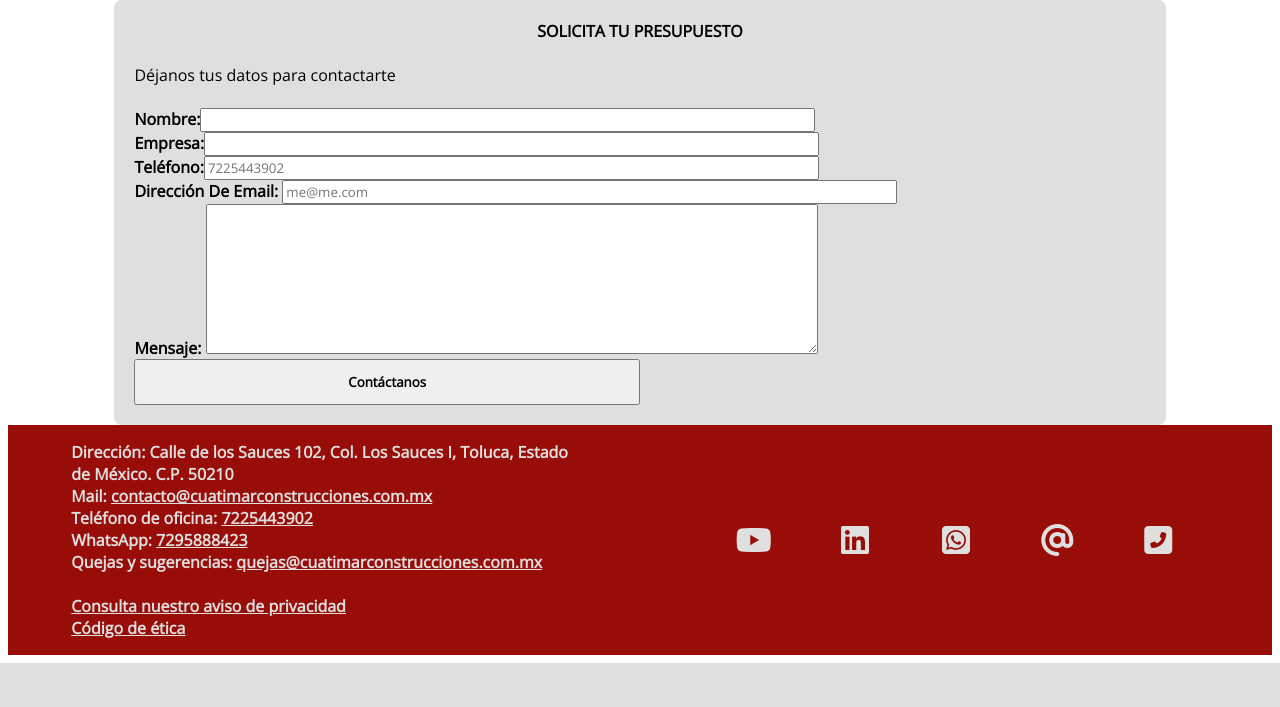
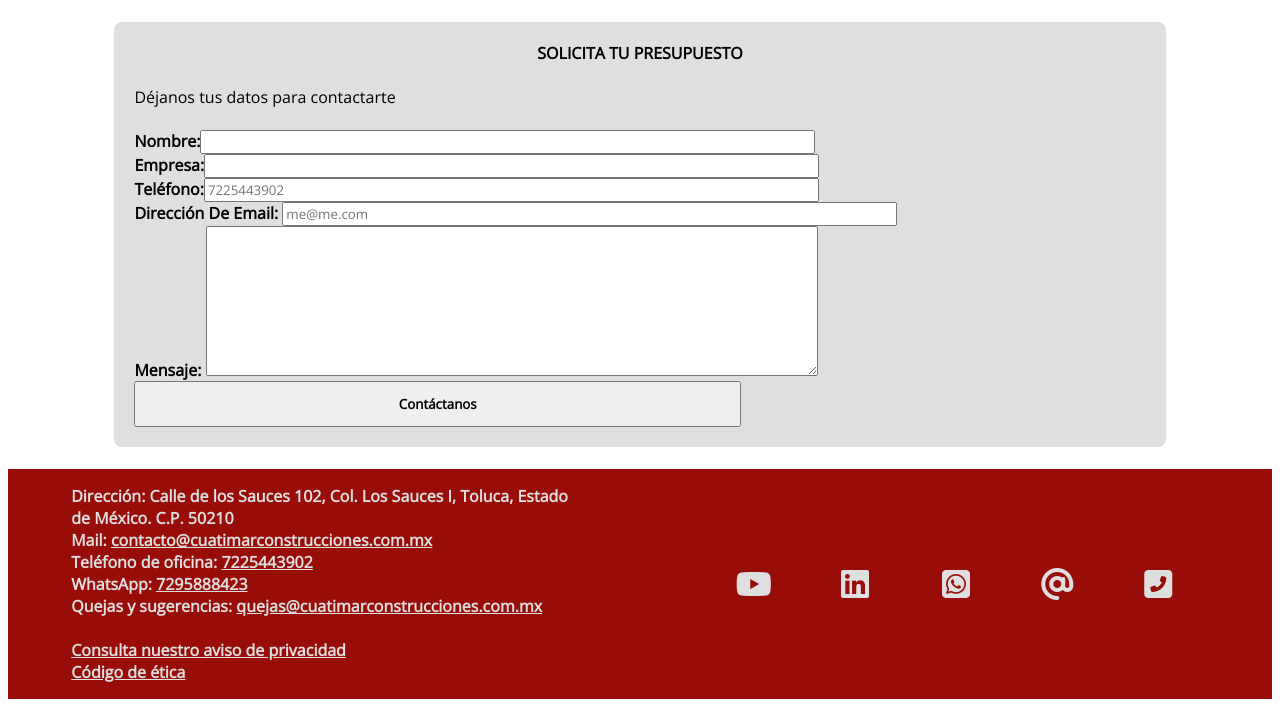
Before and after one commit to DavidCrzBlt/cuatimar_webpage, a PHP site: page /contacto.php in a window 1280 px wide. Shown: the part 142-849 px from the top of the page. Before the commit the page ends 805 px from the top, so only its background shows below. Run offline with PHP 8.4, Linux system fonts and the light colour scheme; some libraries are stand-ins or nearby versions.

Commit message:
styles form

```diff
--- a/contacto.php
+++ b/contacto.php
@@ -16,7 +16,7 @@
 <body>
 
 <?php require 'partials/header.php'; ?>
-
+<br>
 <div>
     <form method="post" action="php/email.php">
         <legend>Solicita tu presupuesto</legend>
@@ -39,7 +39,7 @@
     </form>
 </div>
 
-
+<br>
 <?php require 'partials/footer.php'; ?>
 
 <script src="https://kit.fontawesome.com/6c35e6223b.js" crossorigin="anonymous"></script>
--- a/css/styles.css
+++ b/css/styles.css
@@ -28,7 +28,7 @@ div form {width: 80%; border-radius: 8px;background-color: #DFDFDF;box-shadow: r
 div form legend{text-transform: uppercase;font-weight: bold;text-align: center;}
 div form input{width:60%}
 div form label{font-weight: bold; text-transform: capitalize;}
-div form input[type=submit]{width:50%;text-transform: capitalize;font-weight: bold;margin-left: auto;margin-right: auto;box-sizing: border-box; padding: 12px 20px;}
+div form input[type=submit]{text-transform: capitalize;font-weight: bold;box-sizing: border-box; padding: 12px 20px;}
 div form textarea{width:60%;}
 
 @media screen and (max-width:800px){
```
